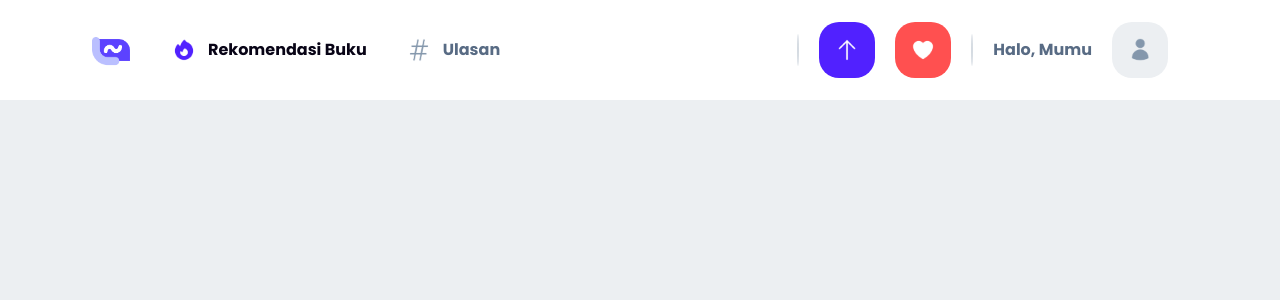
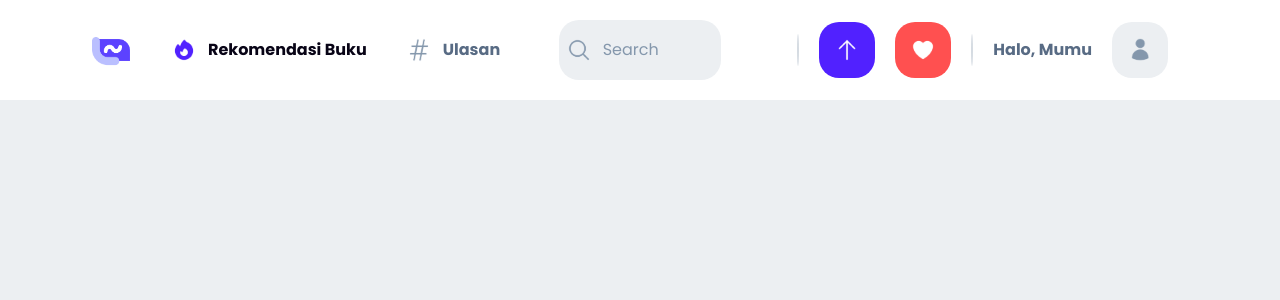
Before and after one commit to PBP23-A01/Litracker, a Django app: page /upvote_book/ in a window 1280 px wide. Shown: the top 300 px of the page. Run offline with Django 4.2, Linux system fonts and the light colour scheme.

Commit message:
search css

```diff
--- a/upvote_book/templates/upvote_book.html
+++ b/upvote_book/templates/upvote_book.html
@@ -7,7 +7,7 @@
 
 <!-- Desktop Navbar -->
 <div class="desktop">
-    <nav class="container-fluid d-flex flex-row justify-content-between g-0 fixed-top align-items-center" style="background-color: white; height: 100px; padding-inline: 80px; padding-block: 40px;">
+    <nav class="container-fluid d-flex flex-row justify-content-between g-0 fixed-top align-items-center" style="background-color: white; height: 100px; padding-inline: 80px; padding-block: 20px;">
         <div class="container-fluid col-lg-5 h-100 d-flex flex-row align-items-center justify-content-start" style="background-color: white;">
             <img src="{% static 'icon/logo nav.png' %}" alt="Logo Litracker" style="background-color: white; margin-right: 40px; width: 40px; height: 40px;">
             <div class=" g-0 d-flex flex-row align-items-center justify-content-start" style="background-color: white; margin-right: 40px; ">
@@ -19,8 +19,11 @@
                 <div class="nav-text-secondary">Ulasan</div>
             </div>
         </div>
-        <div class="container-fluid w-100 h-100" style="background-color: white;">
-
+        <div class="container-fluid w-100 h-100 d-flex align-items-center" style="background-color: white;">
+            <div class="search w-100 d-flex flex-row align-items-center justify-content-start px-2" style="background-color: var(--kashmir-blue-100); height: 100%; border-radius: 20px;">
+                <img src="{% static 'icon/search grey.png' %}" alt="search" style="width: 24px; height: 24px; margin-right: 12px; background-color: var(--kashmir-blue-100);">
+                <div class="d-flex align-items-center h-100" style="background-color: var(--kashmir-blue-100); color: var(--kashmir-blue-400);">Search</div>
+            </div>
         </div>
         <div class="container-fluid col-lg-5 h-100 d-flex flex-row align-items-center justify-content-end" style="background-color: white;">
             <div class="vertical-line"></div>
@@ -37,6 +40,12 @@
             </div>
         </div>
     </nav>
+
+    <div class="dashboard">
+        <div class="col-4" style="background-color: white; height: 100px;">
+
+        </div>
+    </div>
 </div>
 
 <!-- Mobile Navbar -->
@@ -62,4 +71,5 @@
 
 
 
+
 {% endblock content %}
```
